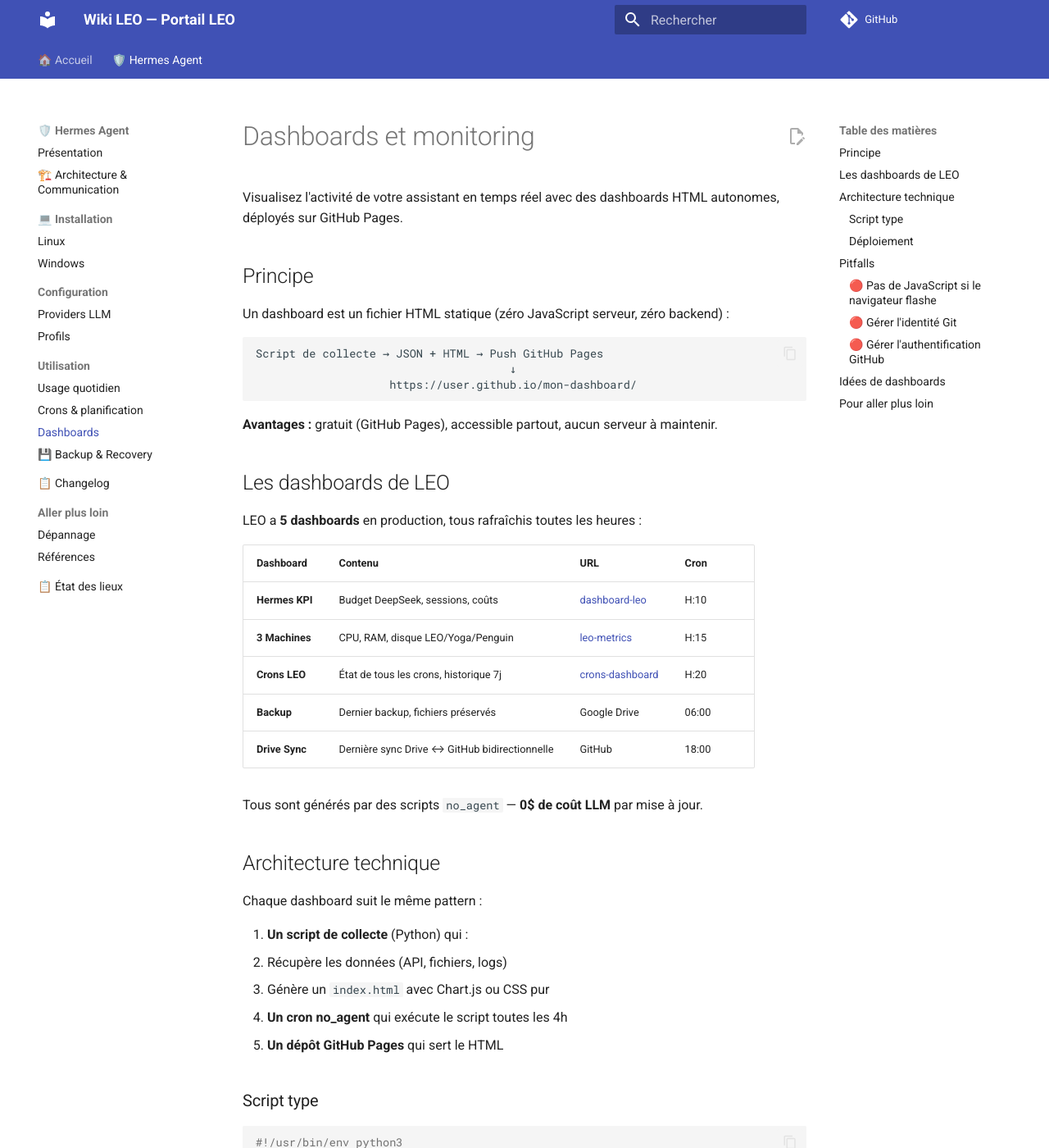
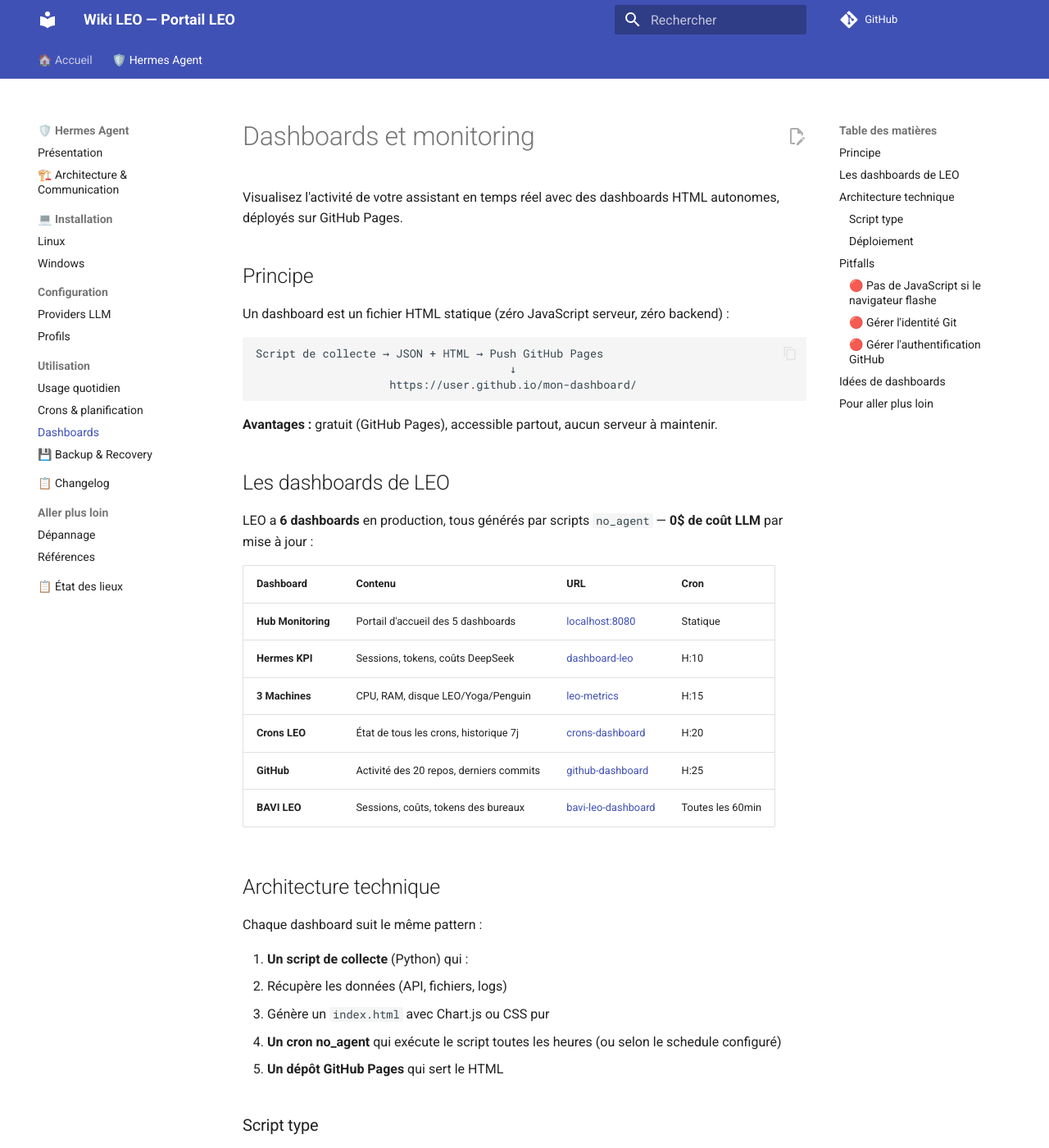
Before and after one commit to christophedanhier-hash/hermes-wiki, an MkDocs documentation site: the page built from docs/hermes/utilisation/dashboards.md, in a window 1280 px wide and 1400 px high. Shown: the whole window at 82% size. Built offline with MkDocs 1.6.1 and Material for MkDocs 9.7.7, drawn with Linux system fonts in a browser that asks for light colours; comment, search, counter and statistics services are not loaded.

Commit message:
fix: màj dashboards.md — github + bavi, corriger intervalles

```diff
--- a/docs/hermes/utilisation/dashboards.md
+++ b/docs/hermes/utilisation/dashboards.md
@@ -16,17 +16,16 @@
 
 ## Les dashboards de LEO
 
-LEO a **5 dashboards** en production, tous rafraîchis toutes les heures :
+LEO a **6 dashboards** en production, tous générés par scripts `no_agent` — **0$ de coût LLM** par mise à jour :
 
 | Dashboard | Contenu | URL | Cron |
 |-----------|---------|-----|------|
-| **Hermes KPI** | Budget DeepSeek, sessions, coûts | [dashboard-leo](https://christophedanhier-hash.github.io/dashboard-leo/) | H:10 |
+| **Hub Monitoring** | Portail d'accueil des 5 dashboards | [localhost:8080](http://localhost:8080) | Statique |
+| **Hermes KPI** | Sessions, tokens, coûts DeepSeek | [dashboard-leo](https://christophedanhier-hash.github.io/dashboard-leo/) | H:10 |
 | **3 Machines** | CPU, RAM, disque LEO/Yoga/Penguin | [leo-metrics](https://christophedanhier-hash.github.io/leo-metrics/) | H:15 |
 | **Crons LEO** | État de tous les crons, historique 7j | [crons-dashboard](https://christophedanhier-hash.github.io/crons-dashboard/) | H:20 |
-| **Backup** | Dernier backup, fichiers préservés | Google Drive | 06:00 |
-| **Drive Sync** | Dernière sync Drive ↔ GitHub bidirectionnelle | GitHub | 18:00 |
-
-Tous sont générés par des scripts `no_agent` — **0$ de coût LLM** par mise à jour.
+| **GitHub** | Activité des 20 repos, derniers commits | [github-dashboard](https://christophedanhier-hash.github.io/github-dashboard/) | H:25 |
+| **BAVI LEO** | Sessions, coûts, tokens des bureaux | [bavi-leo-dashboard](https://christophedanhier-hash.github.io/bavi-leo-dashboard/) | Toutes les 60min |
 
 ## Architecture technique
 
@@ -36,7 +35,7 @@
    - Récupère les données (API, fichiers, logs)
    - Génère un `index.html` avec Chart.js ou CSS pur
 
-2. **Un cron no_agent** qui exécute le script toutes les 4h
+2. **Un cron no_agent** qui exécute le script toutes les heures (ou selon le schedule configuré)
 
 3. **Un dépôt GitHub Pages** qui sert le HTML
 
```
